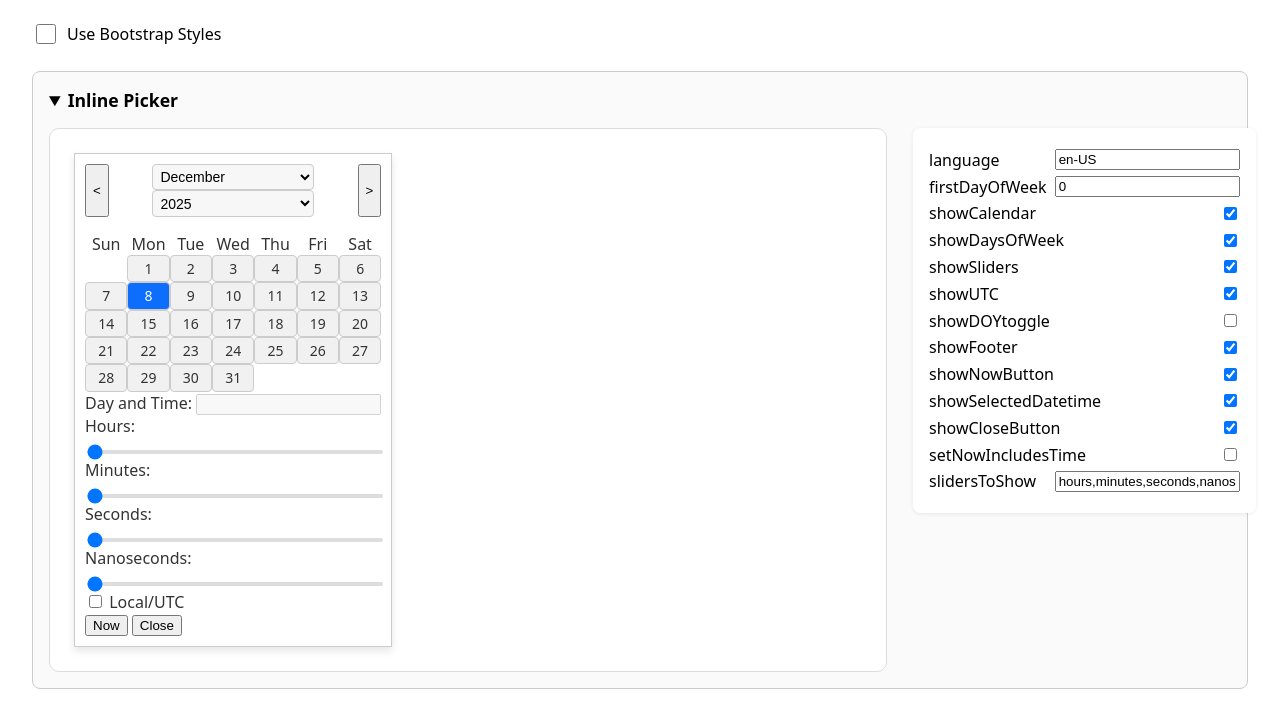
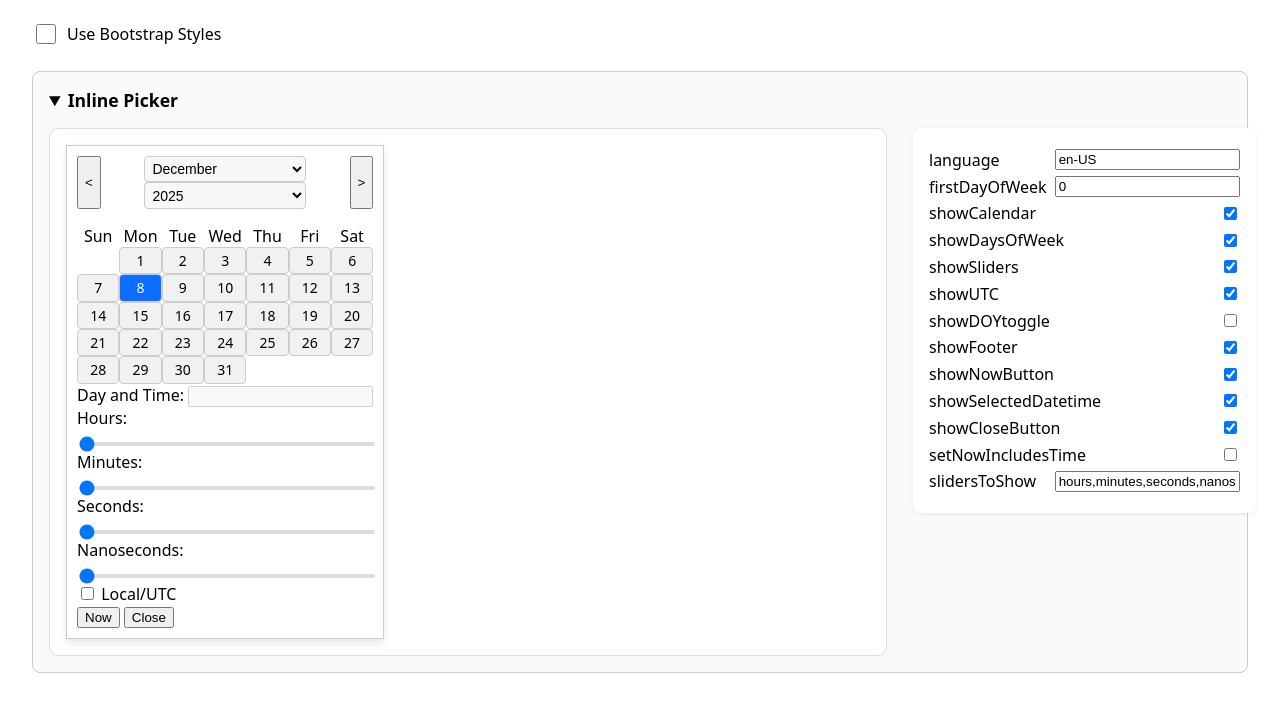
Before and after one commit to umer936/datetimepicker.js, a website: page index.html in a window 1280 px wide. Shown: the part 78-781 px from the top of the page. Drawn offline with nearby package versions, Linux system fonts and the light colour scheme.

Commit message:
Remove duplicated styles

```diff
--- a/datetimepicker.css
+++ b/datetimepicker.css
@@ -1,11 +1,3 @@
-/* General Styling */
-.datetime-container {
-    margin: 0.5rem;
-    color: #333;
-    /*font-family: Arial, sans-serif;*/
-    display: block; /* Ensure it's displayed by default */
-}
-
 /* Initially hidden picker */
 .datetime-picker {
     display: none;
--- a/datetimepicker.js
+++ b/datetimepicker.js
@@ -407,10 +407,6 @@ class DateTimePicker {
         if (!parent.style.position || parent.style.position === 'static') {
             parent.style.position = 'relative';
         }
-
-        // Apply the calculated position
-        this.datetimePicker.style.position = 'absolute';
-        this.datetimePicker.style.zIndex = '1000'; // Ensure it appears above other elements
     }
 
     populateDropdowns() {
```
